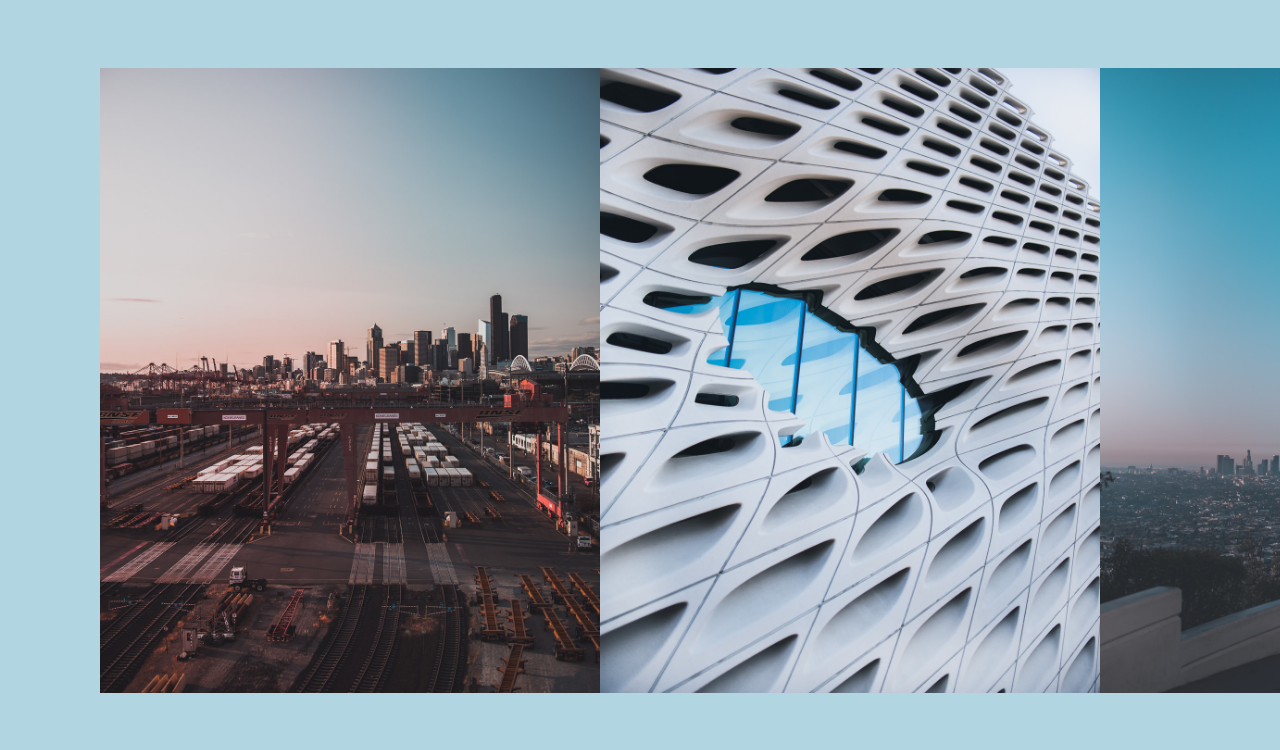
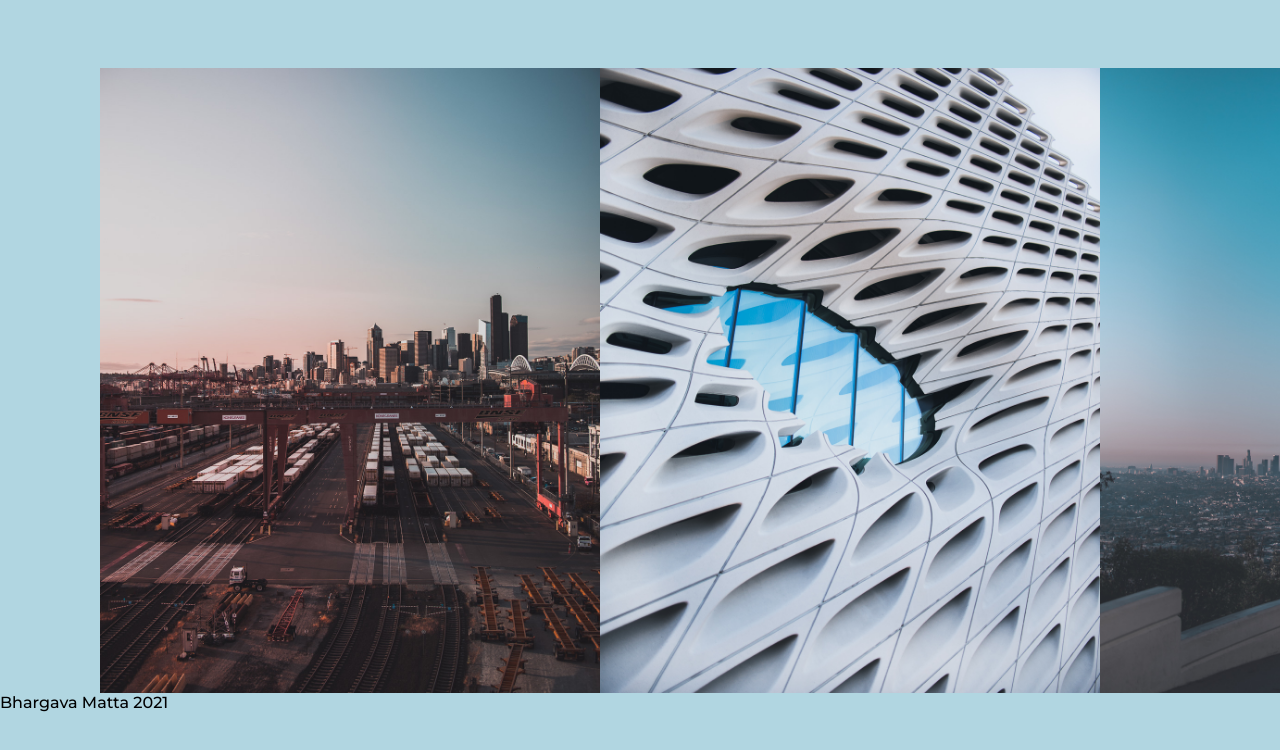
Before and after one commit to bhargavamatta/bhargavamatta.github.io, a plain HTML site: page index.html in a window 1280 px wide. Shown: the part 512-1262 px from the top of the page. Drawn offline with Linux system fonts and the light colour scheme.

Commit message:
Update index.html

```diff
--- a/index.html
+++ b/index.html
@@ -55,6 +55,12 @@
 		 		<img  class="img-pic" src="https://bhargavamatta.github.io/pic3.jpg" alt=""/>
 		 	</div>
 
+			 <div class="bottom-container">
+		 	</div>
+			 <div class = "copyrighttext">
+		 			Bhargava Matta 2021
+		 	</div>
+
 		 <script src="https://bhargavamatta.github.io/main.js"></script>
 	</body>
 </html>
```
